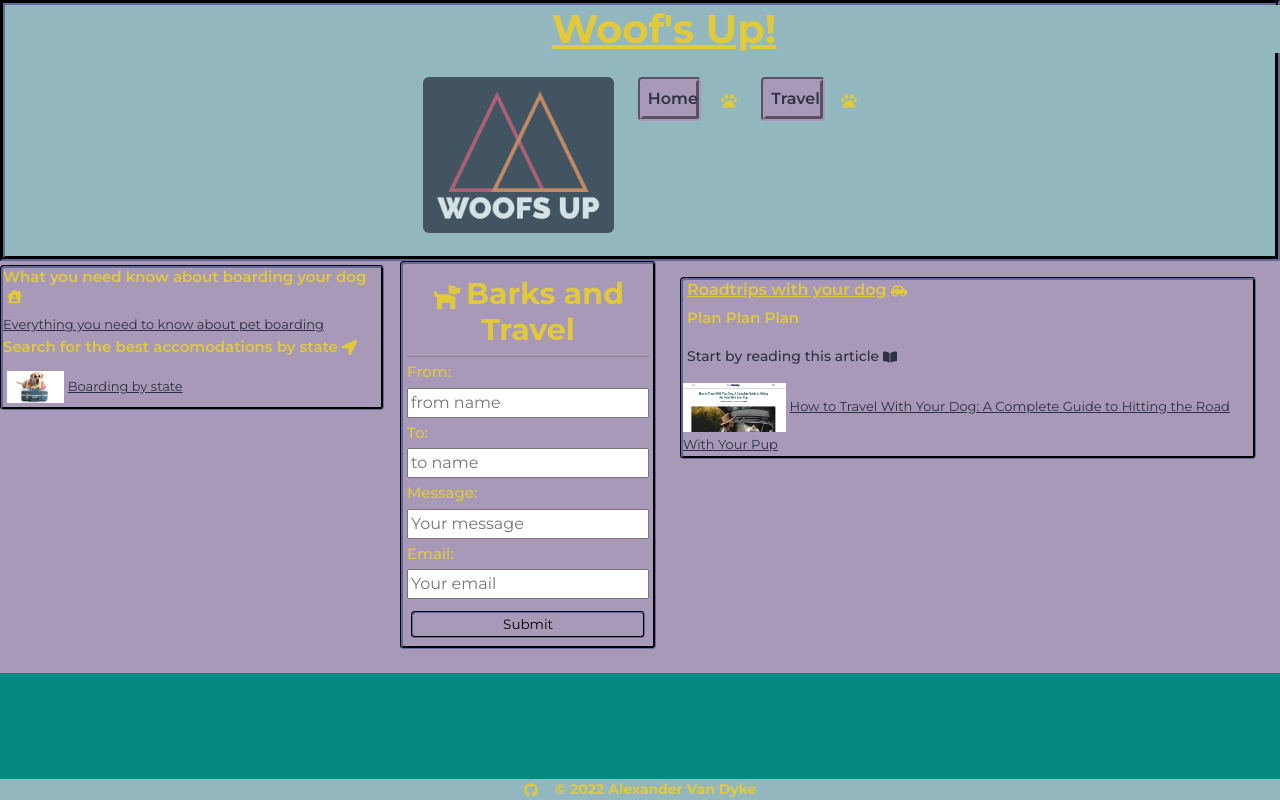
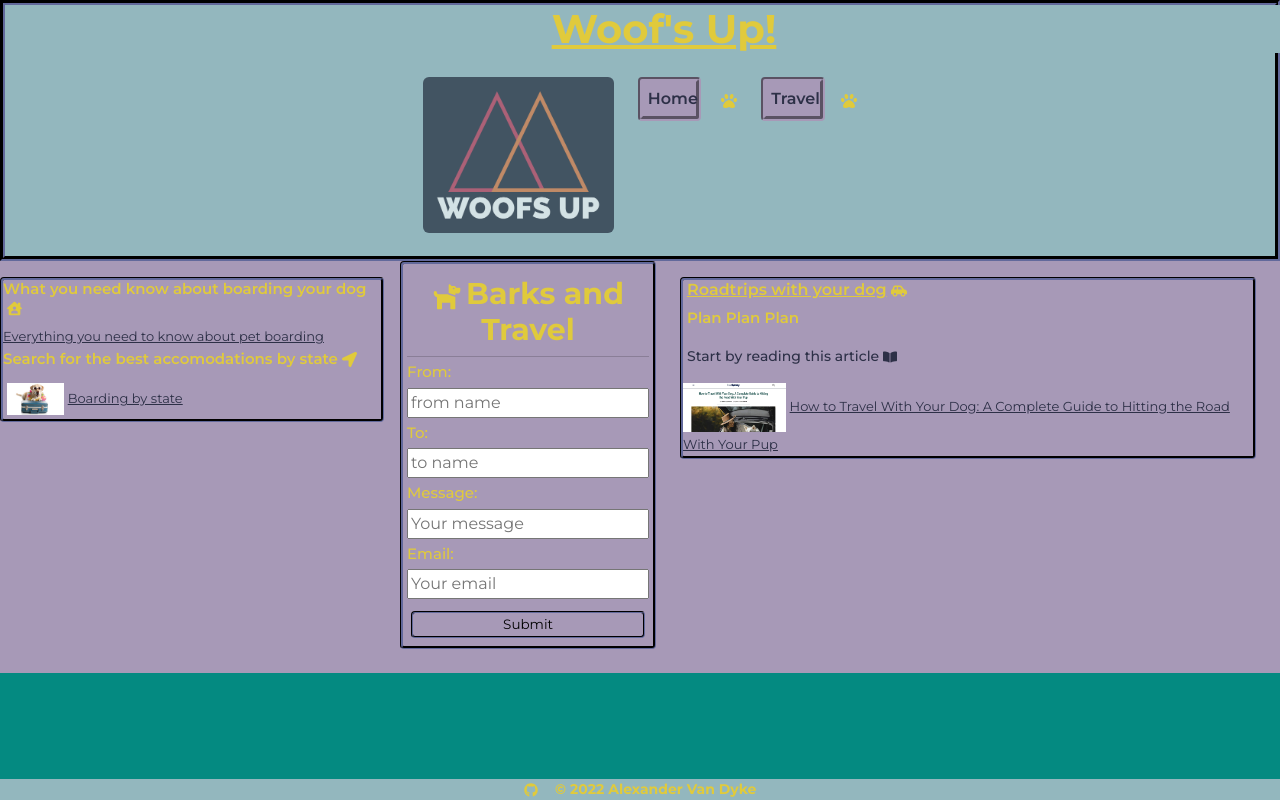
Before and after one commit to AlexandertheGreat491/Woofs_Up, a React (Create React App) app: page /travel in a window 1280 px wide. Built offline with nearby package versions, Linux system fonts and the light colour scheme.

Commit message:
changed top margin

```diff
--- a/src/pages/Boarding.js
+++ b/src/pages/Boarding.js
@@ -12,7 +12,7 @@ import { FaLocationArrow } from "react-icons/fa";
 
 const Boarding = () => {
   return (
-    <div id="doghotel" className="mt-1">
+    <div id="doghotel" className="mt-3">
       <h2 id="board">
         What you need know about boarding your dog
         <FaHouseUser className="ms-1" />
```
